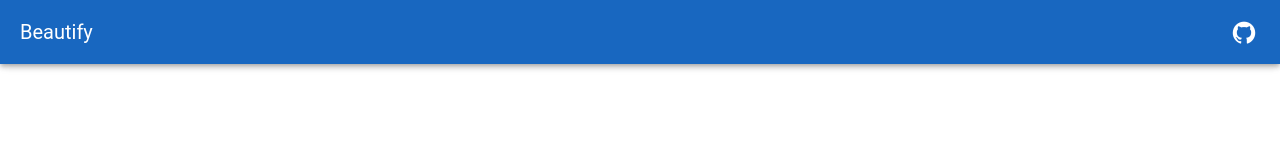
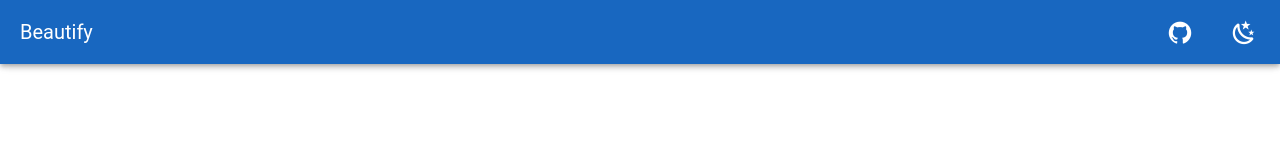
Before and after one commit to iAliF/Beautify, a Vue app: page / in a window 1280 px wide. Shown: the top 142 px of the page. Built offline with nearby package versions, Linux system fonts and the light colour scheme.

Commit message:
Add toggle theme option

```diff
--- a/src/components/Navbar.vue
+++ b/src/components/Navbar.vue
@@ -9,14 +9,29 @@
             href="https://github.com/iAliF/Beautify"
             size="x-large"
         ></v-btn>
+
+        <v-btn
+            :icon="this.$vuetify.theme.current.dark ? 'mdi-white-balance-sunny' : 'mdi-weather-night'"
+            size="x-large"
+            @click="toggleTheme"
+        ></v-btn>
       </template>
     </v-app-bar>
   </div>
 </template>
 
 <script>
+import {useTheme} from 'vuetify'
+
 export default {
   // eslint-disable-next-line vue/multi-word-component-names
   name: "Navbar",
+  setup() {
+    const theme = useTheme()
+
+    return {
+      toggleTheme: () => theme.global.name.value = theme.global.current.value.dark ? 'light' : 'dark'
+    }
+  }
 }
 </script>
```
